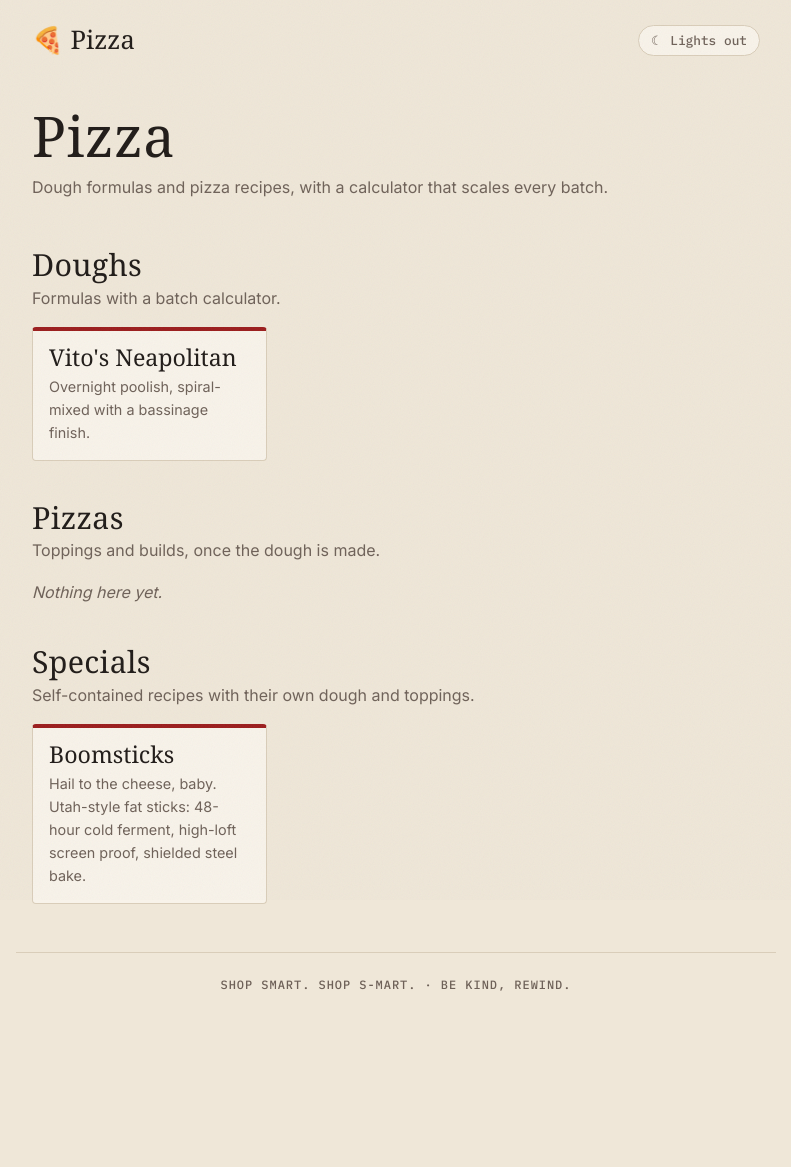
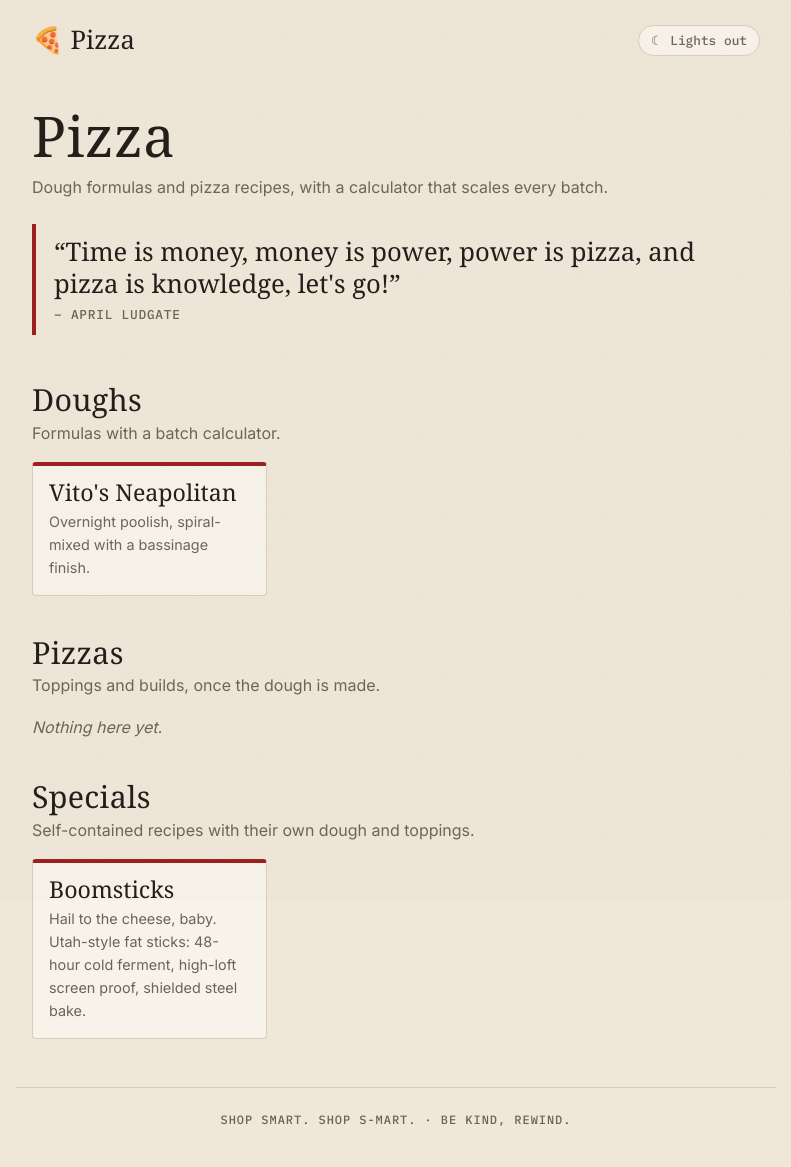
Before and after one commit to daftn/pizza, a Jekyll site: the page built from index.html, in a window 1280 px wide. Shown: the whole page, without its empty margins (244-1035 px from the left). Built offline with Jekyll 4.4.1, drawn with Linux system fonts in a browser that asks for light colours; some web fonts are replaced; before the commit the page ends 1032 px from its top, so only the background shows below that.

Commit message:
Random pizza quote on the landing page
Co-Authored-By: Claude Opus 5.5 <noreply@anthropic.com>

```diff
--- /dev/null
+++ b/_data/quotes.yml
@@ -0,0 +1,9 @@
+# One is picked at random on the landing page. Add as many as you like.
+- text: "Pizza is rad."
+  by: Abraham Lincoln
+- text: "Time is money, money is power, power is pizza, and pizza is knowledge, let's go!"
+  by: April Ludgate
+- text: "Every pizza is a personal pizza if you try hard and believe in yourself."
+  by: Bill Murray
+- text: "Pizza shall deliver thee."
+  by: Jesus
--- a/assets/style.css
+++ b/assets/style.css
@@ -128,6 +128,10 @@ h3 { font-size: 1.4rem; margin: 0; }
 
 .intro { padding: 24px 0 8px; }
 .intro p { color: var(--muted); margin: 0; }
+.quote { margin: 24px 0 0; padding: 12px 0 12px 18px; border-left: 4px solid var(--accent); }
+.quote blockquote { margin: 0; font-family: var(--display); font-size: clamp(1.3rem, 4vw, 1.6rem); line-height: 1.25; }
+.quote figcaption { margin-top: 6px; color: var(--muted); font: 500 0.8rem var(--mono); letter-spacing: 0.06em; text-transform: uppercase; }
+
 .section-note { color: var(--muted); margin: -8px 0 16px; }
 .empty { color: var(--muted); font-style: italic; }
 
--- a/index.html
+++ b/index.html
@@ -6,6 +6,23 @@ layout: default
 <section class="intro">
   <h1>{{ site.title }}</h1>
   <p>{{ site.description }}</p>
+  {% if site.data.quotes %}
+    <div class="quotes">
+      {% for q in site.data.quotes %}
+        <figure class="quote"{% unless forloop.first %} hidden{% endunless %}>
+          <blockquote>“{{ q.text }}”</blockquote>
+          <figcaption>– {{ q.by }}</figcaption>
+        </figure>
+      {% endfor %}
+    </div>
+    <script>
+      (function () {
+        const quotes = document.querySelectorAll(".quote");
+        const pick = Math.floor(Math.random() * quotes.length);
+        quotes.forEach((q, i) => (q.hidden = i !== pick));
+      })();
+    </script>
+  {% endif %}
 </section>
 
 {% for s in sections %}
```
